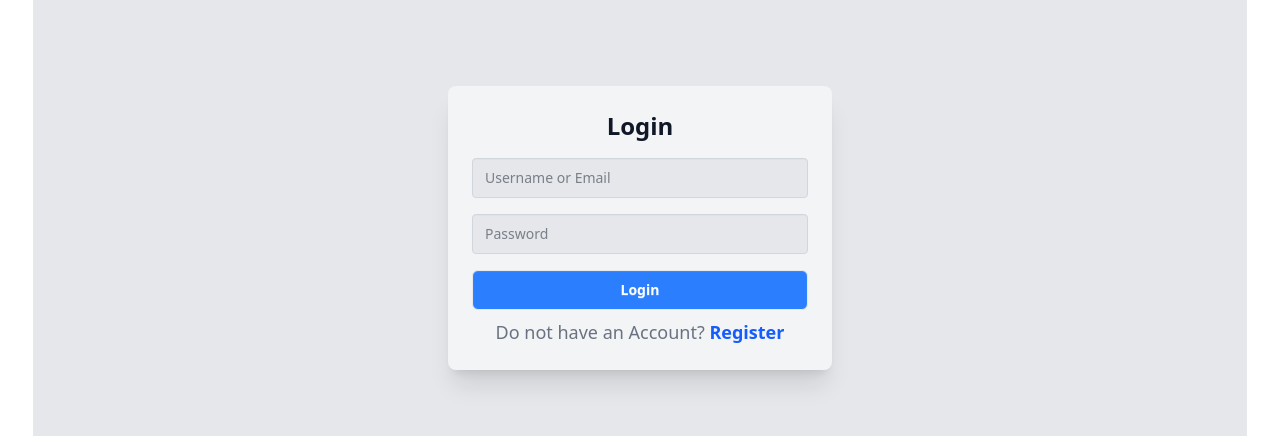
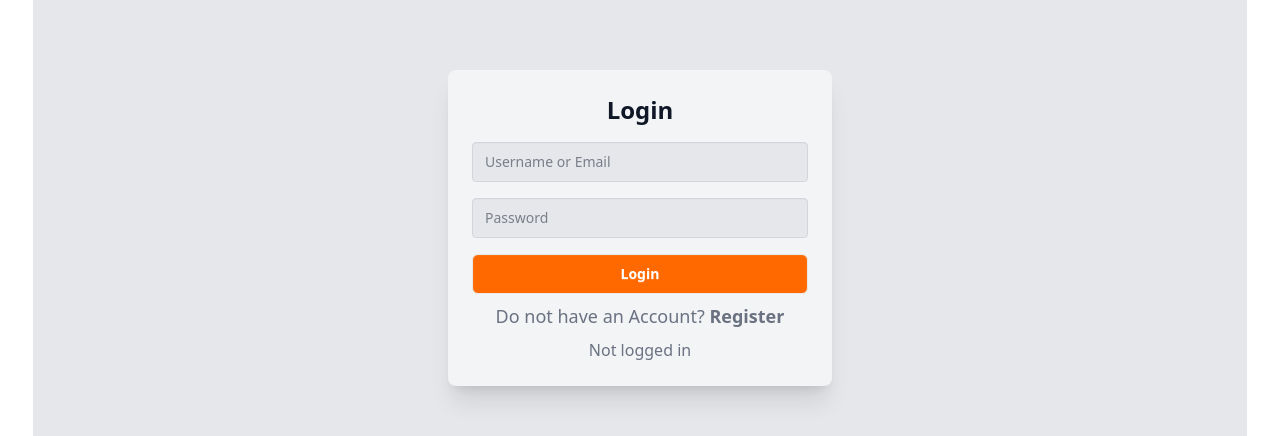
Before and after one commit to ChinmayOnGithub/stremora-frontend, a React (Vite) app: page /login in a window 1280 px wide. Shown: the part 191-627 px from the top of the page. Built offline with nearby package versions, Linux system fonts and the light colour scheme; no server answers.

Commit message:
Dark Mode added

```diff
--- a/src/pages/Login.jsx
+++ b/src/pages/Login.jsx
@@ -13,12 +13,21 @@ function Login() {
   // save user to the context
   const { user, login, logout, fetchCurrentUser } = useAuth();
   const [identifier, setIdentifier] = useState("");
+  const [loading, setLoading] = useState(false); // ✅ Loading state
+
 
   const navigate = useNavigate();
 
   const handleLogin = async (e) => {
     e.preventDefault();
+
+    if (!password) {
+      setLoading(false);
+      return
+    }
+
     try {
+      setLoading(true);
       const res = await axios.post(
         "https://youtube-backend-clone.onrender.com/api/v1/users/login",
         { identifier, password },
@@ -37,7 +46,7 @@ function Login() {
 
       await fetchCurrentUser(); // ✅ Always fetch user after login
 
-      alert("Login successful!");
+      // alert("Login successful!");
       // once the login is successfull redirect to home page
       navigate('/');
 
@@ -52,6 +61,8 @@ function Login() {
         // 🌟 Axios internal error
         alert("Something went wrong. Try again.");
       }
+    } finally {
+      setLoading(false);
     }
   };
 
@@ -65,6 +76,7 @@ function Login() {
           <input
             type="text"
             placeholder="Username or Email"
+            required="true"
             value={identifier} // Use a single state variable
             onChange={(e) => setIdentifier(e.target.value)}
             className="input input-bordered w-full bg-gray-200 dark:bg-gray-700 border-gray-300 dark:border-gray-600 text-gray-900 dark:text-white"
@@ -73,12 +85,13 @@ function Login() {
           <input
             type="password"
             placeholder="Password"
+            required="true"
             value={password}
             onChange={(e) => setPassword(e.target.value)}
             className="input input-bordered w-full bg-gray-200 dark:bg-gray-700 border-gray-300 dark:border-gray-600 text-gray-900 dark:text-white"
           />
           <button type="submit"
-            className="btn w-full bg-blue-500 hover:bg-blue-600 text-white font-semibold py-2 px-4 rounded-md transition-all duration-300 dark:bg-blue-600 dark:hover:bg-blue-700"
+            className="btn w-full bg-orange-500 hover:bg-orange-600 text-white font-semibold py-2 px-4 rounded-md transition-all duration-300 dark:bg-orange-600 dark:hover:bg-orange-700"
           >
             Login
           </button>
@@ -89,26 +102,32 @@ function Login() {
             className='text-center text-lg text-gray-500 dark:text-gray-400'
           >Do not have an Account?
             <Link to="/register"
-              className="font-semibold text-blue-600 dark:text-blue-400 hover:text-amber-500"
+              className="font-semibold dark:text-orange-100 hover:text-amber-500"
             > Register </Link>
           </h1>
         </div>
-        {/*
+
+        {/* ✅ Improved loading UI */}
+        {loading && (
+          <div className="flex justify-center items-center mt-4">
+            <div className="animate-spin rounded-full h-8 w-8 border-b-2 border-gray-900 dark:border-white"></div>
+          </div>
+        )}
+
+
+        {/* For Testing */}
         <div className="text-center text-gray-500 dark:text-gray-400 mt-2">
           {user ? (
             <div className="m-4">
-              <p className="text-xl font-bold p-2 text-white bg-black/20 rounded-t-xl">{user.username}</p>
-              <button onClick={logout} className="btn text-xl bg-amber-700 w-full rounded-t-none rounded-b-xl">
+              <p className="text-xl font-bold p-2 text-white bg-black/20 rounded-md">{user.username}</p>
+              <button onClick={logout} className="btn text-xl bg-amber-700 w-full rounded-md mt-1">
                 LOGOUT
               </button>
             </div>
           ) : "Not logged in"}
-        </div> */}
+        </div>
       </div>
-
     </Container >
-
-
   );
 }
 
```
